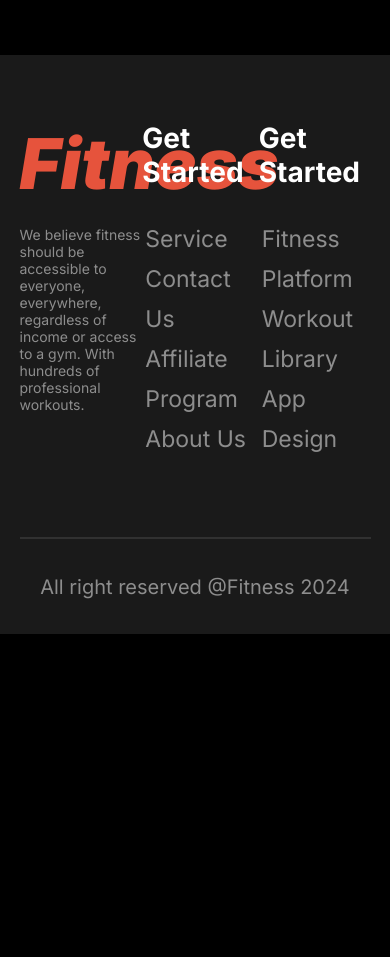
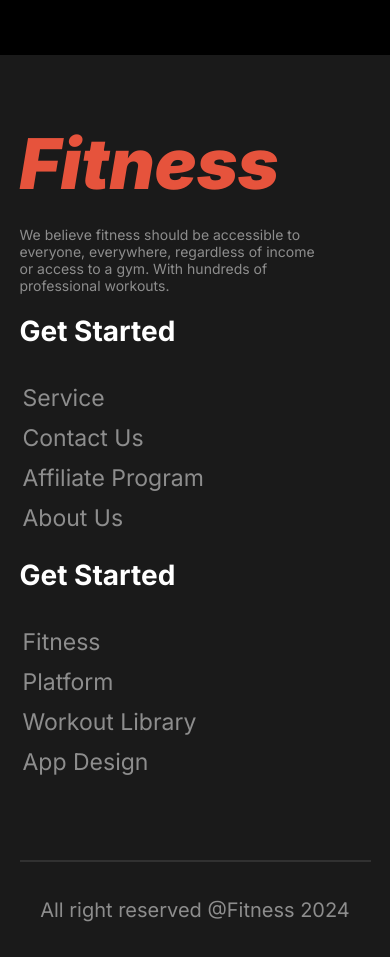
Before and after one commit to Rahibazam/b10a2, a plain HTML site: page index.html in a window 390 px wide. Shown: the part 7080-8037 px from the top of the page. Before the commit the page ends 7714 px from the top, so only its background shows below. Drawn offline with Linux system fonts and the light colour scheme; a web font is replaced by a local one.

Commit message:
completed the footer responsivenss for mobile

```diff
--- a/styles/b10a2.css
+++ b/styles/b10a2.css
@@ -703,5 +703,17 @@ hr{
         width: 100%;
     }
 
+    .footer-first-half > .primary-container{
+        flex-direction: column;
+    }
+
+    .footer-left{
+        width: 85%;
+        margin-bottom: 20px;
+    }
+
+    .footer-mid{
+        margin-bottom: 20px;
+    }
 
 }
```
